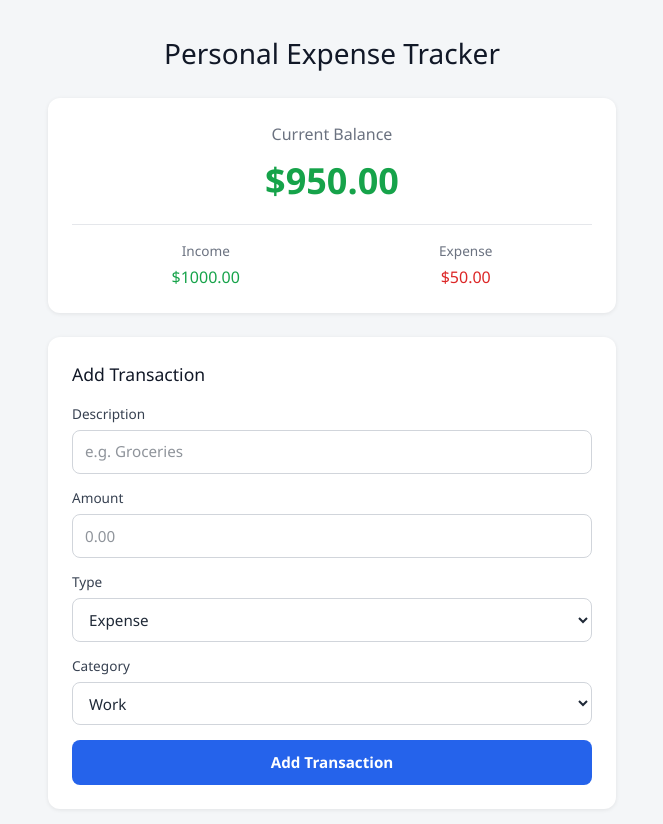
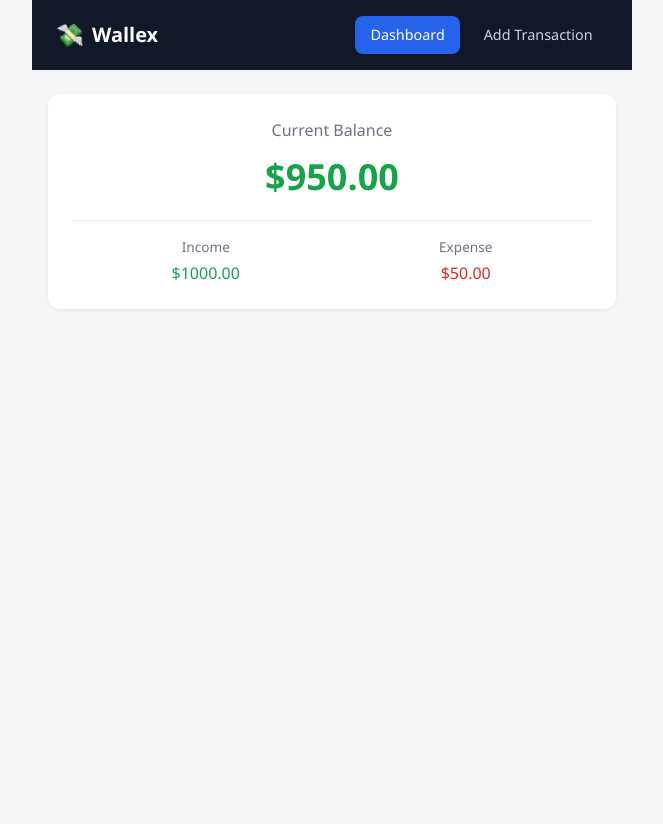
Before and after one commit to ashad0806/Expence_Tracker, a React (Vite) app: page / in a window 1280 px wide. Shown: the top 824 px of the page, without its empty margins (308-971 px from the left). After the commit the page ends 800 px from the top, so only its background shows below. Built offline with nearby package versions, Linux system fonts and the light colour scheme.

Commit message:
Add Navbar with Wallex Branding & View Switching

```diff
--- a/index.html
+++ b/index.html
@@ -4,7 +4,7 @@
     <meta charset="UTF-8" />
     <link rel="icon" type="image/svg+xml" href="/favicon.svg" />
     <meta name="viewport" content="width=device-width, initial-scale=1.0" />
-    <title>expence-tracker</title>
+    <title>Wallex</title>
   </head>
   <body>
     <div id="root"></div>
--- a/src/App.css
+++ b/src/App.css
@@ -10,17 +10,64 @@ body {
   color: #1f2937;
 }
 
+/* Navbar */
+.navbar {
+  background-color: #111827;
+  color: #fff;
+  padding: 1rem 1.5rem;
+  display: flex;
+  justify-content: space-between;
+  align-items: center;
+  flex-wrap: wrap;
+  gap: 0.75rem;
+}
+
+.navbar-brand {
+  display: flex;
+  align-items: center;
+  gap: 0.5rem;
+  font-size: 1.25rem;
+  font-weight: 700;
+}
+
+.navbar-logo {
+  font-size: 1.4rem;
+}
+
+.navbar-links {
+  display: flex;
+  gap: 0.5rem;
+}
+
+.navbar-links button {
+  background: transparent;
+  border: 1px solid transparent;
+  color: #d1d5db;
+  padding: 0.45rem 0.9rem;
+  border-radius: 8px;
+  font-size: 0.9rem;
+  cursor: pointer;
+  transition: all 0.15s ease;
+}
+
+.navbar-links button:hover {
+  background-color: #1f2937;
+  color: #fff;
+}
+
+.navbar-links button.active {
+  background-color: #2563eb;
+  color: #fff;
+}
+
 .app {
   max-width: 600px;
   margin: 0 auto;
-  padding: 2rem 1rem 4rem;
+  padding: 0 0 4rem;
 }
 
-.app h1 {
-  text-align: center;
-  font-size: 1.75rem;
-  margin-bottom: 1.5rem;
-  color: #111827;
+.app-content {
+  padding: 1.5rem 1rem 0;
 }
 
 /* Balance card */
--- a/src/App.jsx
+++ b/src/App.jsx
@@ -1,9 +1,11 @@
 import { useState } from "react";
+import Navbar from "./Components/NavBar";
 import Balance from "./components/Balance";
 import TransactionForm from "./Components/TransactionForm";
 import "./App.css";
 
 function App() {
+  const [activeView, setActiveView] = useState("dashboard");
   const [transactions, setTransactions] = useState([
     { id: 1, description: "Salary", amount: 1000, category: "Work", date: "2026-09-01" },
     { id: 2, description: "Groceries", amount: -50, category: "Personal", date: "2026-09-05" },
@@ -11,13 +13,20 @@ function App() {
 
   const handleAddTransaction = (newTransaction) => {
     setTransactions([newTransaction, ...transactions]);
+    setActiveView("dashboard");
   };
 
   return (
     <div className="app">
-      <h1>Personal Expense Tracker</h1>
-      <Balance transactions={transactions} />
-      <TransactionForm onAddTransaction={handleAddTransaction} />
+      <Navbar activeView={activeView} setActiveView={setActiveView} />
+
+      <div className="app-content">
+        <Balance transactions={transactions} />
+
+        {activeView === "add" && (
+          <TransactionForm onAddTransaction={handleAddTransaction} />
+        )}
+      </div>
     </div>
   );
 }
--- /dev/null
+++ b/src/Components/NavBar.jsx
@@ -0,0 +1,26 @@
+function Navbar({ activeView, setActiveView }) {
+  return (
+    <nav className="navbar">
+      <div className="navbar-brand">
+        <span className="navbar-logo">💸</span>
+        <span className="navbar-title">Wallex</span>
+      </div>
+      <div className="navbar-links">
+        <button
+          className={activeView === "dashboard" ? "active" : ""}
+          onClick={() => setActiveView("dashboard")}
+        >
+          Dashboard
+        </button>
+        <button
+          className={activeView === "add" ? "active" : ""}
+          onClick={() => setActiveView("add")}
+        >
+          Add Transaction
+        </button>
+      </div>
+    </nav>
+  );
+}
+
+export default Navbar;
```
